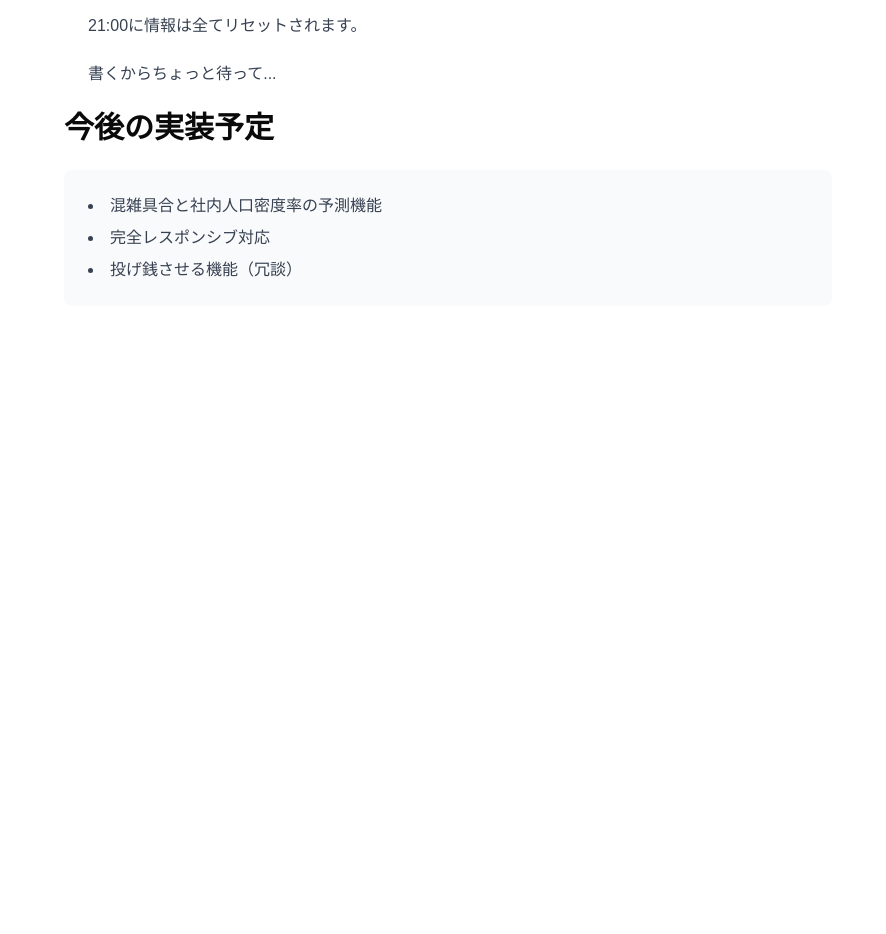
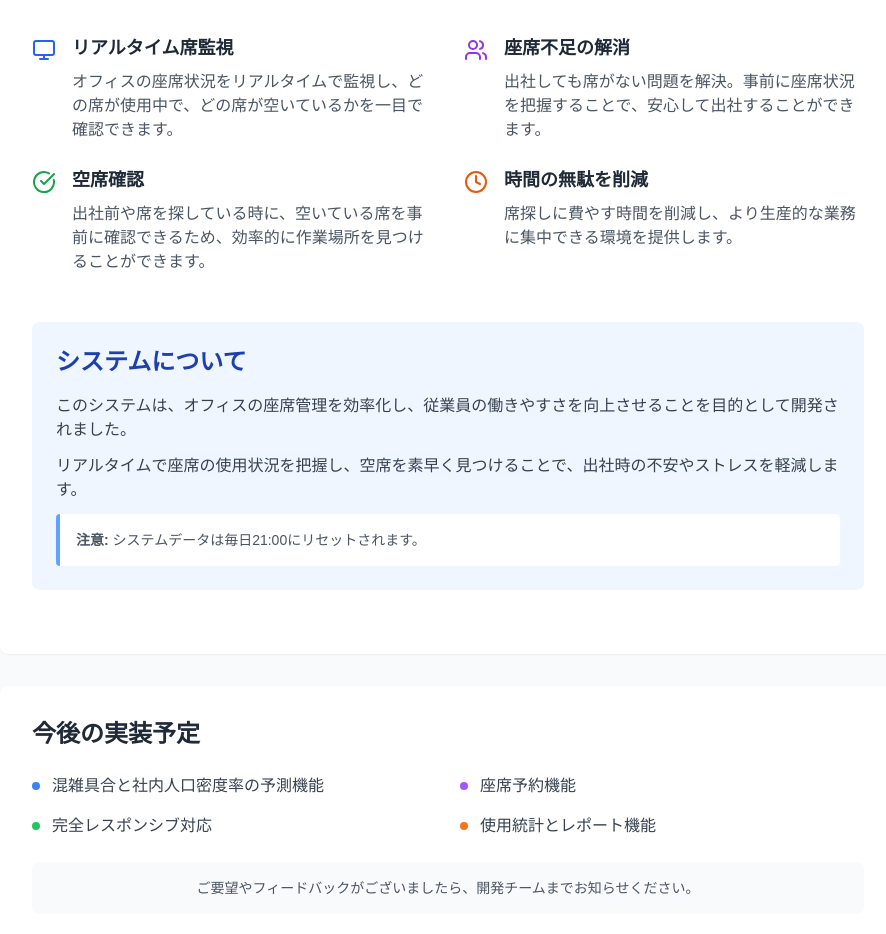
Before and after one commit to cmb-sy/real-time-seating-app, a Next.js app: page /about in a window 1280 px wide. Shown: the part 170-1104 px from the top of the page, without its empty margins (192-1078 px from the left). Before the commit the page ends 800 px from the top, so only its background shows below. Built offline with nearby package versions, Linux system fonts and the light colour scheme.

Commit message:
update message

```diff
--- a/app/about/page.tsx
+++ b/app/about/page.tsx
@@ -2,18 +2,18 @@
 
 import Link from "next/link";
 import { Button } from "@/components/ui/button";
-import { ArrowLeft } from "lucide-react";
+import { ArrowLeft, Monitor, Users, Clock, CheckCircle } from "lucide-react";
 
 export default function AboutPage() {
   return (
-    <div className="min-h-screen bg-white p-8">
-      <div className="max-w-3xl mx-auto">
+    <div className="min-h-screen bg-gray-50 p-8">
+      <div className="max-w-4xl mx-auto">
         <div className="flex items-center mb-8">
           <Link href="/">
             <Button
               variant="ghost"
               size="sm"
-              className="flex items-center gap-1"
+              className="flex items-center gap-1 hover:bg-white"
             >
               <ArrowLeft className="h-4 w-4" />
               <span>戻る</span>
@@ -21,26 +21,121 @@ export default function AboutPage() {
           </Link>
         </div>
 
-        <h1 className="text-3xl font-bold mb-6">当サービスについて</h1>
+        <div className="bg-white rounded-lg shadow-sm p-8 mb-8">
+          <h1 className="text-4xl font-bold mb-8 text-gray-800 text-center">
+            リアルタイム座席管理システム
+          </h1>
 
-        <div className="space-y-6 text-gray-700">
-          <section className="p-6 rounded-lg">
-            <p>21:00に情報は全てリセットされます。</p>
-            <br />
-            <p>書くからちょっと待って...</p>
-          </section>
+          <div className="grid md:grid-cols-2 gap-8 mb-12">
+            <div className="space-y-6">
+              <div className="flex items-start gap-4">
+                <Monitor className="h-6 w-6 text-blue-600 mt-1 flex-shrink-0" />
+                <div>
+                  <h3 className="text-lg font-semibold text-gray-800 mb-2">
+                    リアルタイム席監視
+                  </h3>
+                  <p className="text-gray-600">
+                    オフィスの座席状況をリアルタイムで監視し、どの席が使用中で、どの席が空いているかを一目で確認できます。
+                  </p>
+                </div>
+              </div>
+
+              <div className="flex items-start gap-4">
+                <CheckCircle className="h-6 w-6 text-green-600 mt-1 flex-shrink-0" />
+                <div>
+                  <h3 className="text-lg font-semibold text-gray-800 mb-2">
+                    空席確認
+                  </h3>
+                  <p className="text-gray-600">
+                    出社前や席を探している時に、空いている席を事前に確認できるため、効率的に作業場所を見つけることができます。
+                  </p>
+                </div>
+              </div>
+            </div>
+
+            <div className="space-y-6">
+              <div className="flex items-start gap-4">
+                <Users className="h-6 w-6 text-purple-600 mt-1 flex-shrink-0" />
+                <div>
+                  <h3 className="text-lg font-semibold text-gray-800 mb-2">
+                    座席不足の解消
+                  </h3>
+                  <p className="text-gray-600">
+                    出社しても席がない問題を解決。事前に座席状況を把握することで、安心して出社することができます。
+                  </p>
+                </div>
+              </div>
+
+              <div className="flex items-start gap-4">
+                <Clock className="h-6 w-6 text-orange-600 mt-1 flex-shrink-0" />
+                <div>
+                  <h3 className="text-lg font-semibold text-gray-800 mb-2">
+                    時間の無駄を削減
+                  </h3>
+                  <p className="text-gray-600">
+                    席探しに費やす時間を削減し、より生産的な業務に集中できる環境を提供します。
+                  </p>
+                </div>
+              </div>
+            </div>
+          </div>
+
+          <div className="bg-blue-50 p-6 rounded-lg mb-8">
+            <h2 className="text-2xl font-bold mb-4 text-blue-800">
+              システムについて
+            </h2>
+            <div className="space-y-3 text-gray-700">
+              <p>
+                このシステムは、オフィスの座席管理を効率化し、従業員の働きやすさを向上させることを目的として開発されました。
+              </p>
+              <p>
+                リアルタイムで座席の使用状況を把握し、空席を素早く見つけることで、出社時の不安やストレスを軽減します。
+              </p>
+              <div className="bg-white p-4 rounded border-l-4 border-blue-400 mt-4">
+                <p className="text-sm text-gray-600">
+                  <strong>注意:</strong>{" "}
+                  システムデータは毎日21:00にリセットされます。
+                </p>
+              </div>
+            </div>
+          </div>
         </div>
 
-        <h2 className="text-3xl font-bold mb-6">今後の実装予定</h2>
+        <div className="bg-white rounded-lg shadow-sm p-8">
+          <h2 className="text-2xl font-bold mb-6 text-gray-800">
+            今後の実装予定
+          </h2>
 
-        <div className="space-y-6 text-gray-700">
-          <section className="bg-gray-50 p-6 rounded-lg">
-            <ul className="list-disc list-inside space-y-2">
-              <li>混雑具合と社内人口密度率の予測機能</li>
-              <li>完全レスポンシブ対応</li>
-              <li>投げ銭させる機能（冗談）</li>
-            </ul>
-          </section>
+          <div className="grid md:grid-cols-2 gap-6">
+            <div className="space-y-4">
+              <div className="flex items-center gap-3">
+                <div className="w-2 h-2 bg-blue-500 rounded-full"></div>
+                <span className="text-gray-700">
+                  混雑具合と社内人口密度率の予測機能
+                </span>
+              </div>
+              <div className="flex items-center gap-3">
+                <div className="w-2 h-2 bg-green-500 rounded-full"></div>
+                <span className="text-gray-700">完全レスポンシブ対応</span>
+              </div>
+            </div>
+            <div className="space-y-4">
+              <div className="flex items-center gap-3">
+                <div className="w-2 h-2 bg-purple-500 rounded-full"></div>
+                <span className="text-gray-700">座席予約機能</span>
+              </div>
+              <div className="flex items-center gap-3">
+                <div className="w-2 h-2 bg-orange-500 rounded-full"></div>
+                <span className="text-gray-700">使用統計とレポート機能</span>
+              </div>
+            </div>
+          </div>
+
+          <div className="mt-6 p-4 bg-gray-50 rounded-lg">
+            <p className="text-sm text-gray-600 text-center">
+              ご要望やフィードバックがございましたら、開発チームまでお知らせください。
+            </p>
+          </div>
         </div>
       </div>
     </div>
```
